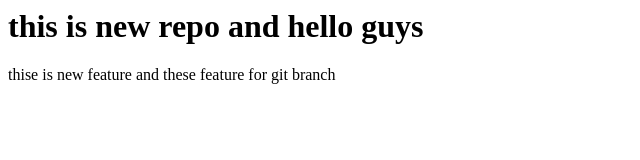
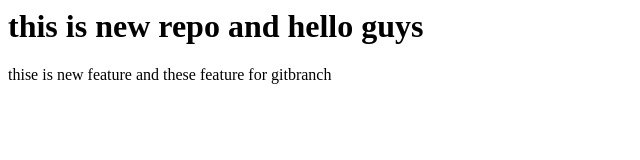
Before and after one commit to student-bhupalsharnagat/LocalRepo, a plain HTML site: page index.html in a window 1280 px wide. Shown: the full height of the page, 0-640 px from the left. Drawn offline with Linux system fonts and the light colour scheme.

Commit message:
solve error

```diff
--- a/index.html
+++ b/index.html
@@ -1,2 +1,2 @@
 <h1> this is new repo  and hello guys</h1>
-<p>thise is new feature and these feature for git branch</p>
+<p>thise is new feature and these feature for gitbranch</p>
```
